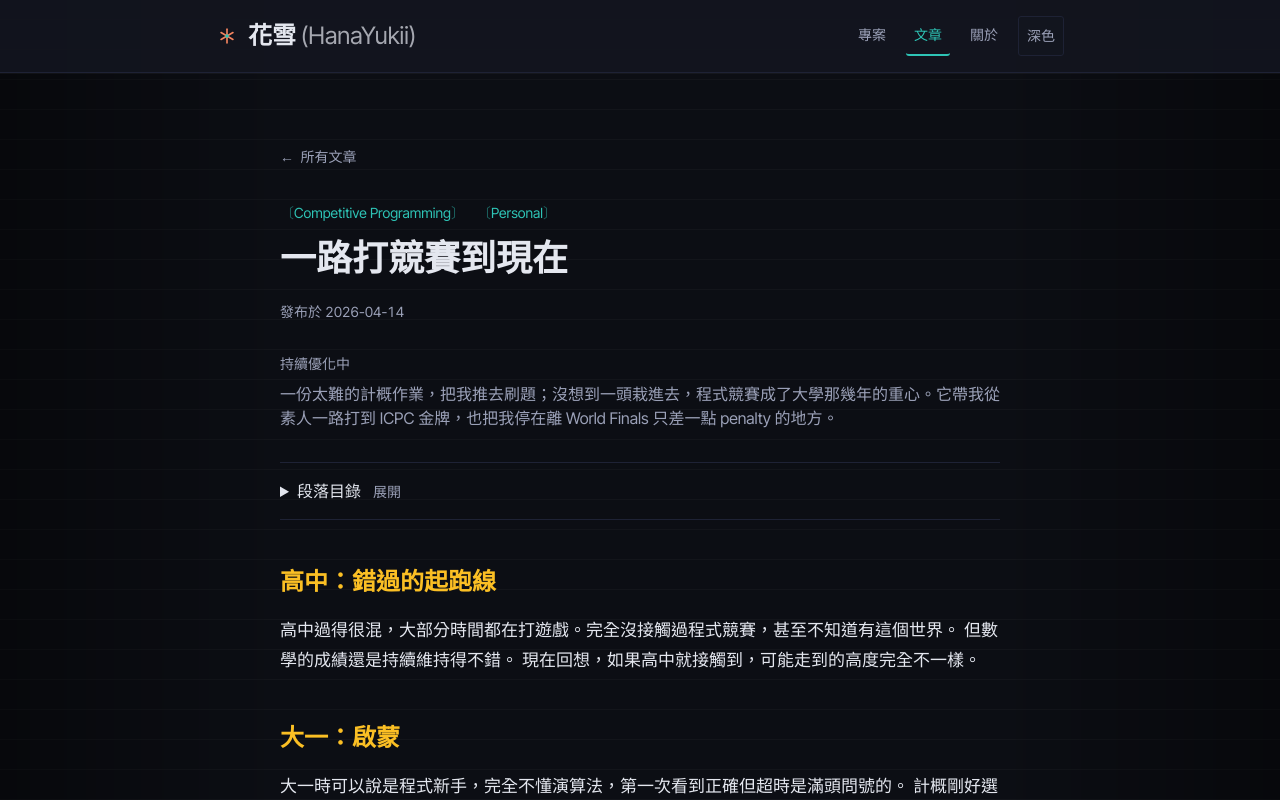
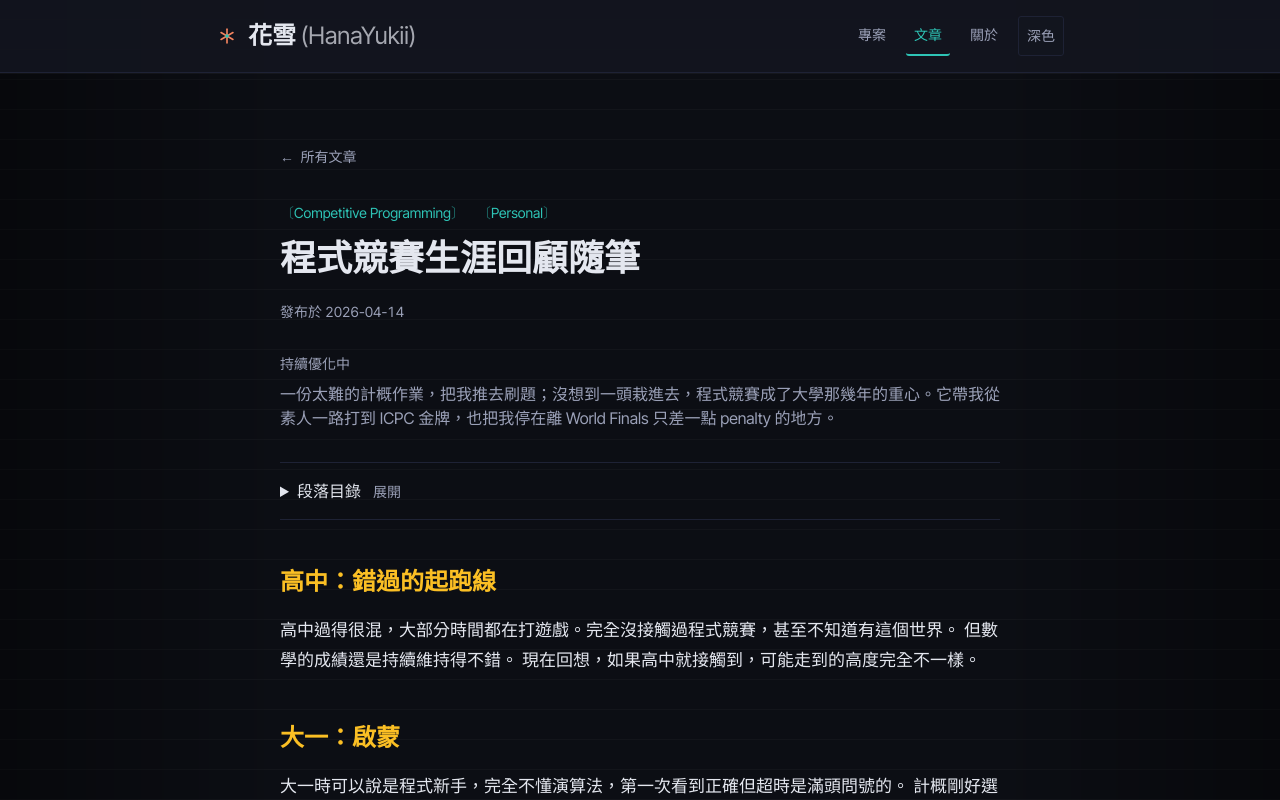
Before and after one commit to HanaYukii/hanayukii-site, a Next.js app: page /blog/cp-career-memoir in a window 1280 px wide. Shown: the top 800 px of the page. Built offline with nearby package versions, Linux system fonts and the light colour scheme.

Commit message:
Update /blog/cp-career-memoir — 程式競賽生涯回顧隨筆

```diff
--- a/src/app/blog/cp-career-memoir/page.tsx
+++ b/src/app/blog/cp-career-memoir/page.tsx
@@ -9,11 +9,11 @@ import PostJsonLd from "@/components/PostJsonLd";
 import RelatedPosts from "@/components/RelatedPosts";
 
 export const metadata: Metadata = articleMetadata("/blog/cp-career-memoir", {
-  title: "一路打競賽到現在 | 花雪 HanaYukii",
+  title: "程式競賽生涯回顧隨筆 | 花雪 HanaYukii",
   description:
     "從一份太難的計概作業開始刷題，後來拿到 ICPC Gold，也在離 World Finals 只差一點 penalty 的地方停下來。",
   openGraph: {
-    title: "一路打競賽到現在",
+    title: "程式競賽生涯回顧隨筆",
     description:
       "從一份太難的計概作業開始刷題，到 ICPC Gold 與差一點進 World Finals。",
     type: "article",
--- a/src/data/posts.ts
+++ b/src/data/posts.ts
@@ -322,7 +322,7 @@ export const posts: Post[] = [
     href: "/blog/lc-2463",
   },
   {
-    title: "一路打競賽到現在",
+    title: "程式競賽生涯回顧隨筆",
     date: "2026-04-14",
     summary:
       "從計概作業太難開始刷題，一路打到 ICPC 金牌。記下大學比賽、出國參賽，以及後來工作上用到的東西。",
```
